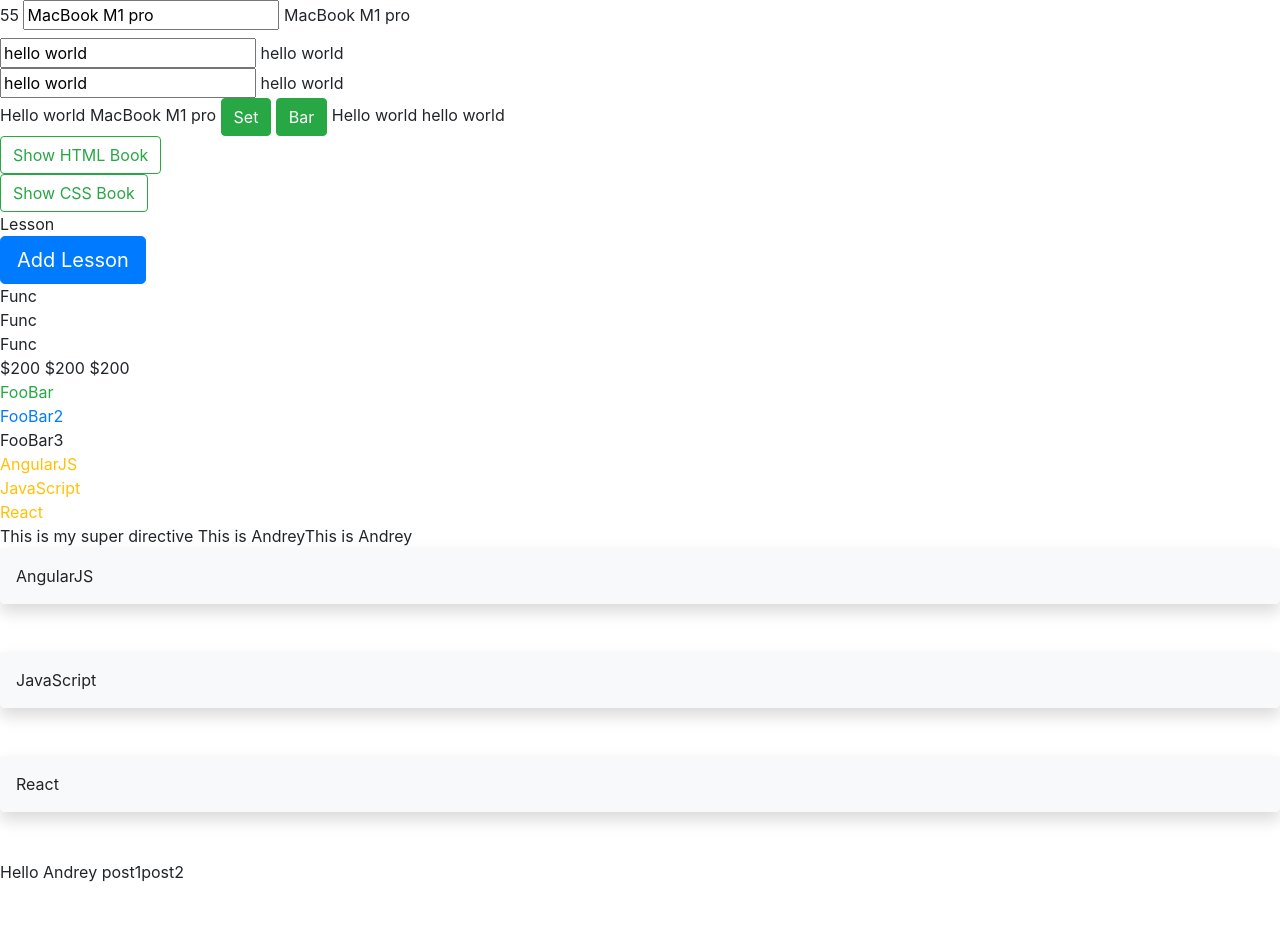
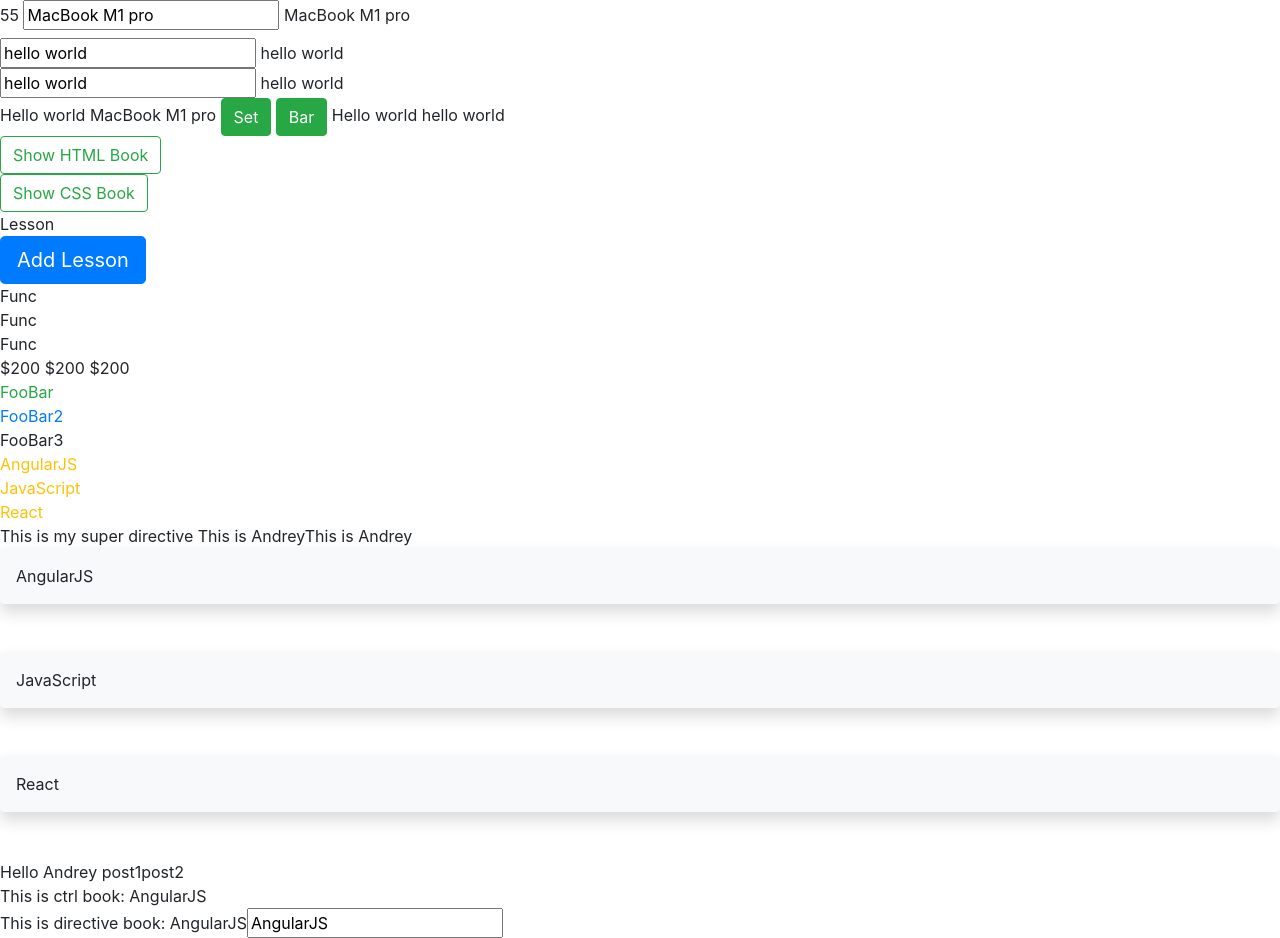
Before and after one commit to AndreyZaytsev90/ProjectWithBootstrap, a website: page index.html in a window 1280 px wide. Before the commit the page ends 884 px from the top, so only its background shows below. Drawn offline with nearby package versions, Linux system fonts and the light colour scheme.

Commit message:
updated file

```diff
--- a/index.html
+++ b/index.html
@@ -111,5 +111,11 @@
 </div>
 
 <!-------------------------------------------------------------------------->
+
+<div ng-controller="bookCtrl">
+    This is ctrl book: {{name}}
+    <book-dir></book-dir>
+</div>
+<!-------------------------------------------------------------------------->
 </body>
 </html>
```
